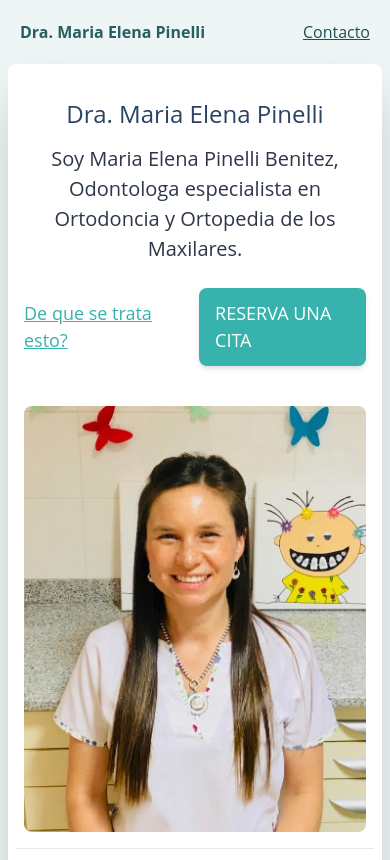
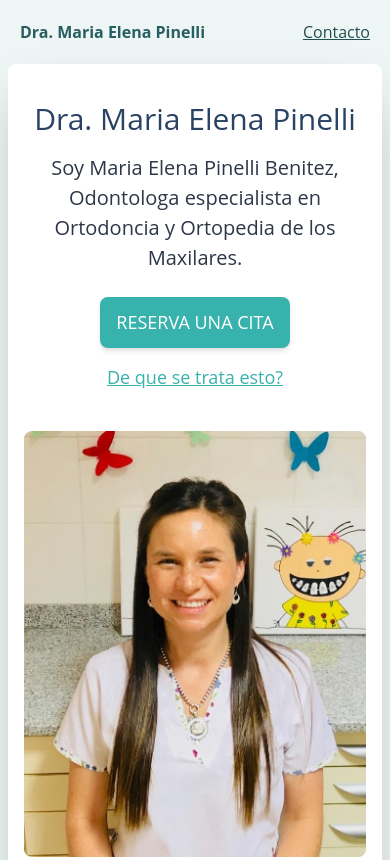
Before and after one commit to coleerikson/mariaelenapinelli, a Gatsby site: page / in a window 390 px wide. Shown: the top 860 px of the page. Built offline with nearby package versions, Linux system fonts and the light colour scheme; Gatsby itself is replaced by a stand-in of ours.

Commit message:
fix hero

```diff
--- a/src/components/hero.js
+++ b/src/components/hero.js
@@ -22,7 +22,7 @@ const Hero = () => {
       <div className="flex flex-col md:flex-row lg:flex-row items-center">
         <div className="w-full md:w-2/3 pb-6">
           <h1
-            className="text-center sm:text-left text-2xl sm:text-4xl text-blue-900 mb-3"
+            className="text-center sm:text-left text-3xl sm:text-4xl text-blue-900 mb-3"
             itemProp="name"
           >
             Dra. Maria Elena Pinelli
@@ -34,17 +34,17 @@ const Hero = () => {
             Soy Maria Elena Pinelli Benitez, Odontologa especialista en
             Ortodoncia y Ortopedia de los Maxilares.
           </p>
-          <div className="flex items-center justify-center sm:justify-start">
+          <div className="flex items-center flex-col flex-col-reverse justify-center sm:flex-row sm:justify-start">
             <a
               href="#servicios"
-              className="block underline text-lg lg:text-xl text-teal-500"
+              className="block underline text-lg lg:text-xl text-teal-500 mt-4 sm:mt-0"
             >
               De que se trata esto?{' '}
             </a>
 
             <a
               href="tel:3764200079"
-              className="ml-6 md:ml-4 shadow-md inline-block bg-teal-500 hover:bg-teal-600 text-white px-4 py-3 rounded-lg text-lg lg:text-xl"
+              className="sm:ml-4 shadow-md inline-block bg-teal-500 hover:bg-teal-600 text-white px-4 py-3 rounded-lg text-lg lg:text-xl"
             >
               RESERVA UNA CITA
             </a>
```
